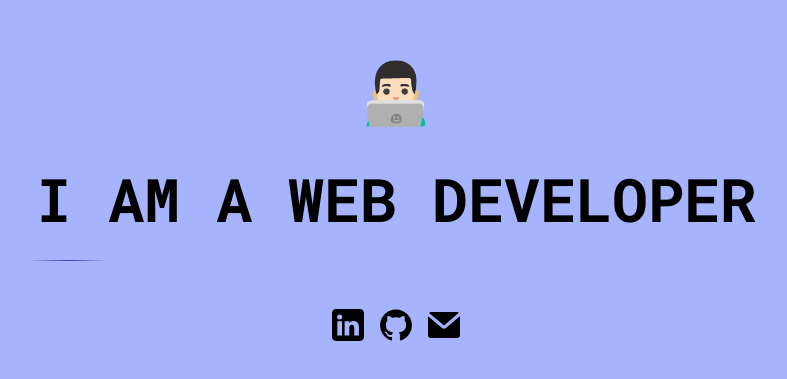
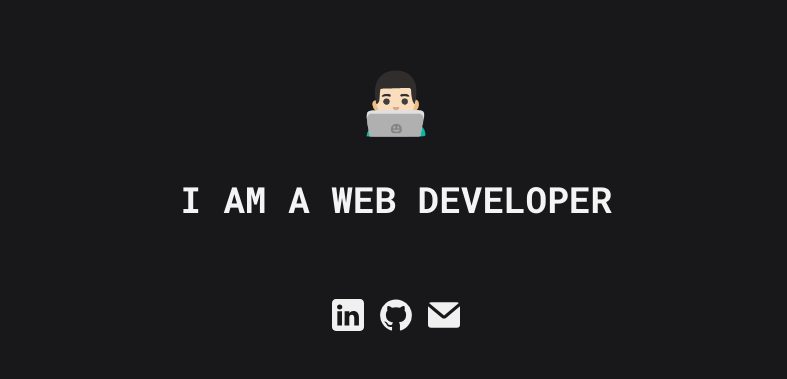
Before and after one commit to lyonsun/next-portfolio, a Next.js app: page / in a window 1280 px wide. Shown: the part 199-578 px from the top of the page, without its empty margins (244-1031 px from the left). Built offline with nearby package versions, Linux system fonts and the light colour scheme.

Commit message:
feat: svg icons and remove headline motion effect

```diff
--- a/app/components/Headline.tsx
+++ b/app/components/Headline.tsx
@@ -1,24 +1,8 @@
-'use client';
-
-import { motion } from 'framer-motion';
-import { FC, useEffect, useRef, useState } from 'react';
+import { FC, useState } from 'react';
 import { chars, defaultHeadline, headlines } from '../data';
 
 const Headline: FC = () => {
     const [headline, setHeadline] = useState(defaultHeadline);
-    const [animateVariant, setAnimateVariant] = useState('initial');
-    const [width, setWidth] = useState(0);
-    const headingRef = useRef<HTMLHeadingElement>(null);
-    const headlineTextRef = useRef<HTMLHeadingElement>(null);
-
-    const variants = {
-        initial: {
-            x: '0',
-        },
-        enter: {
-            x: `${width - 76}px`,
-        },
-    };
 
     let interalId: number;
     let numberOfIteration = 0;
@@ -51,37 +35,16 @@ const Headline: FC = () => {
     const handleMouseEnter = (e: React.MouseEvent<HTMLSpanElement>) => {
         const target = e.target as HTMLSpanElement;
         updateHeadline(target);
-        setAnimateVariant('enter');
     };
 
     const handleMouseLeave = () => {
         setHeadline(headline.toUpperCase());
-        setAnimateVariant('initial');
     };
-
-    useEffect(() => {
-        if (!headingRef.current) return;
-        setWidth(headingRef.current.offsetWidth);
-    }, []);
 
     return (
         <div className="relative">
-            <motion.div
-                className="absolute w-20 h-px bottom-0 bg-gradient-to-r from-indigo-300 via-indigo-700 to-indigo-300 origin-left"
-                variants={variants}
-                animate={animateVariant}
-                transition={{
-                    ease: 'easeInOut',
-                    duration: 0.4,
-                }}
-            />
-
-            <h1
-                ref={headingRef}
-                className="text-2xl md:text-4xl lg:text-6xl font-bold text-center px-2 py-4 md:py-8"
-            >
+            <h1 className="text-2xl md:text-4xl font-bold text-center px-2 py-4 md:py-8">
                 <span
-                    ref={headlineTextRef}
                     onMouseEnter={handleMouseEnter}
                     onMouseLeave={handleMouseLeave}
                 >
--- /dev/null
+++ b/app/components/icons/email.tsx
@@ -0,0 +1,16 @@
+import { SVGProps } from 'react';
+
+const EmailIcon = (props: SVGProps<SVGSVGElement>) => (
+    <svg
+        {...props}
+        role="img"
+        aria-hidden="true"
+        xmlns="http://www.w3.org/2000/svg"
+        viewBox="0 0 20 16"
+    >
+        <path d="m10.036 8.278 9.258-7.79A1.979 1.979 0 0 0 18 0H2A1.987 1.987 0 0 0 .641.541l9.395 7.737Z" />
+        <path d="M11.241 9.817c-.36.275-.801.425-1.255.427-.428 0-.845-.138-1.187-.395L0 2.6V14a2 2 0 0 0 2 2h16a2 2 0 0 0 2-2V2.5l-8.759 7.317Z" />
+    </svg>
+);
+
+export { EmailIcon };
--- /dev/null
+++ b/app/components/icons/github.tsx
@@ -0,0 +1,15 @@
+import { SVGProps } from 'react';
+
+const GitHubIcon = (props: SVGProps<SVGSVGElement>) => (
+    <svg
+        {...props}
+        role="img"
+        aria-hidden="true"
+        xmlns="http://www.w3.org/2000/svg"
+        viewBox="0 0 20 20"
+    >
+        <path d="M10 .333A9.911 9.911 0 0 0 6.866 19.65c.5.092.678-.215.678-.477 0-.237-.01-1.017-.014-1.845-2.757.6-3.338-1.169-3.338-1.169a2.627 2.627 0 0 0-1.1-1.451c-.9-.615.07-.6.07-.6a2.084 2.084 0 0 1 1.518 1.021 2.11 2.11 0 0 0 2.884.823c.044-.503.268-.973.63-1.325-2.2-.25-4.516-1.1-4.516-4.9A3.832 3.832 0 0 1 4.7 7.068a3.56 3.56 0 0 1 .095-2.623s.832-.266 2.726 1.016a9.409 9.409 0 0 1 4.962 0c1.89-1.282 2.717-1.016 2.717-1.016.366.83.402 1.768.1 2.623a3.827 3.827 0 0 1 1.02 2.659c0 3.807-2.319 4.644-4.525 4.889a2.366 2.366 0 0 1 .673 1.834c0 1.326-.012 2.394-.012 2.72 0 .263.18.572.681.475A9.911 9.911 0 0 0 10 .333Z" />
+    </svg>
+);
+
+export { GitHubIcon };
--- /dev/null
+++ b/app/components/icons/linkedin.tsx
@@ -0,0 +1,15 @@
+import { SVGProps } from 'react';
+
+const LinkedInIcon = (props: SVGProps<SVGSVGElement>) => (
+    <svg
+        {...props}
+        role="img"
+        aria-hidden="true"
+        xmlns="http://www.w3.org/2000/svg"
+        viewBox="0 0 512 512"
+    >
+        <path d="M449.446,0c34.525,0 62.554,28.03 62.554,62.554l0,386.892c0,34.524 -28.03,62.554 -62.554,62.554l-386.892,0c-34.524,0 -62.554,-28.03 -62.554,-62.554l0,-386.892c0,-34.524 28.029,-62.554 62.554,-62.554l386.892,0Zm-288.985,423.278l0,-225.717l-75.04,0l0,225.717l75.04,0Zm270.539,0l0,-129.439c0,-69.333 -37.018,-101.586 -86.381,-101.586c-39.804,0 -57.634,21.891 -67.617,37.266l0,-31.958l-75.021,0c0.995,21.181 0,225.717 0,225.717l75.02,0l0,-126.056c0,-6.748 0.486,-13.492 2.474,-18.315c5.414,-13.475 17.767,-27.434 38.494,-27.434c27.135,0 38.007,20.707 38.007,51.037l0,120.768l75.024,0Zm-307.552,-334.556c-25.674,0 -42.448,16.879 -42.448,39.002c0,21.658 16.264,39.002 41.455,39.002l0.484,0c26.165,0 42.452,-17.344 42.452,-39.002c-0.485,-22.092 -16.241,-38.954 -41.943,-39.002Z" />
+    </svg>
+);
+
+export { LinkedInIcon };
--- a/app/data/index.ts
+++ b/app/data/index.ts
@@ -1,4 +1,5 @@
 const defaultHeadline = 'I am a web developer';
+
 const headlines = [
     'I am a web developer',
     'I am based in Finland',
@@ -17,6 +18,7 @@ const headlines = [
     'I love photographing',
     'I love playing basketball',
 ];
+
 const chars = 'abcdefghijklmnopqrstuvwxyzABCDEFGHIJKLMNOPQRSTUVWXYZ0123456789';
 
 export { defaultHeadline, headlines, chars };
--- a/app/page.tsx
+++ b/app/page.tsx
@@ -3,30 +3,34 @@
 import { FC } from 'react';
 import { SocialLink } from './components/SocialLink';
 import { Headline } from './components/Headline';
+import { LinkedInIcon } from './components/icons/linkedin';
+import { GitHubIcon } from './components/icons/github';
+import { EmailIcon } from './components/icons/email';
 
 const Home: FC = () => (
-    <div className="relative bg-indigo-300 overflow-hidden">
+    <div className="relative bg-zinc-900 text-zinc-100 overflow-hidden">
         <div className="h-screen w-screen flex flex-col justify-center items-center gap-4">
             <div className="text-6xl">👨🏻‍💻</div>
             <Headline />
             <div className="flex justify-center items-center gap-4 mt-8">
-                <SocialLink
-                    linkURL="https://www.linkedin.com/in/lyonsun7"
-                    iconURL="/images/linkedin.svg"
-                    iconName="linkedin-profile"
-                    isExternalLink
-                />
-                <SocialLink
-                    linkURL="https://github.com/lyonsun"
-                    iconURL="/images/github.svg"
-                    iconName="github-profile"
-                    isExternalLink
-                />
-                <SocialLink
-                    linkURL="mailto:sunly917@gmail.com"
-                    iconURL="/images/email.svg"
-                    iconName="email-contact"
-                />
+                <a href="https://www.linkedin.com/in/lyonsun7" target="_blank">
+                    <LinkedInIcon
+                        className="w-8 h-8 hover:scale-110 transition-all"
+                        fill="#f0f0f0"
+                    />
+                </a>
+                <a href="https://github.com/lyonsun" target="_blank">
+                    <GitHubIcon
+                        className="w-8 h-8 hover:scale-110 transition-all"
+                        fill="#f0f0f0"
+                    />
+                </a>
+                <a href="mailto:sunly917@gmail.com">
+                    <EmailIcon
+                        className="w-8 h-8 hover:scale-110 transition-all"
+                        fill="#f0f0f0"
+                    />
+                </a>
             </div>
         </div>
     </div>
```
